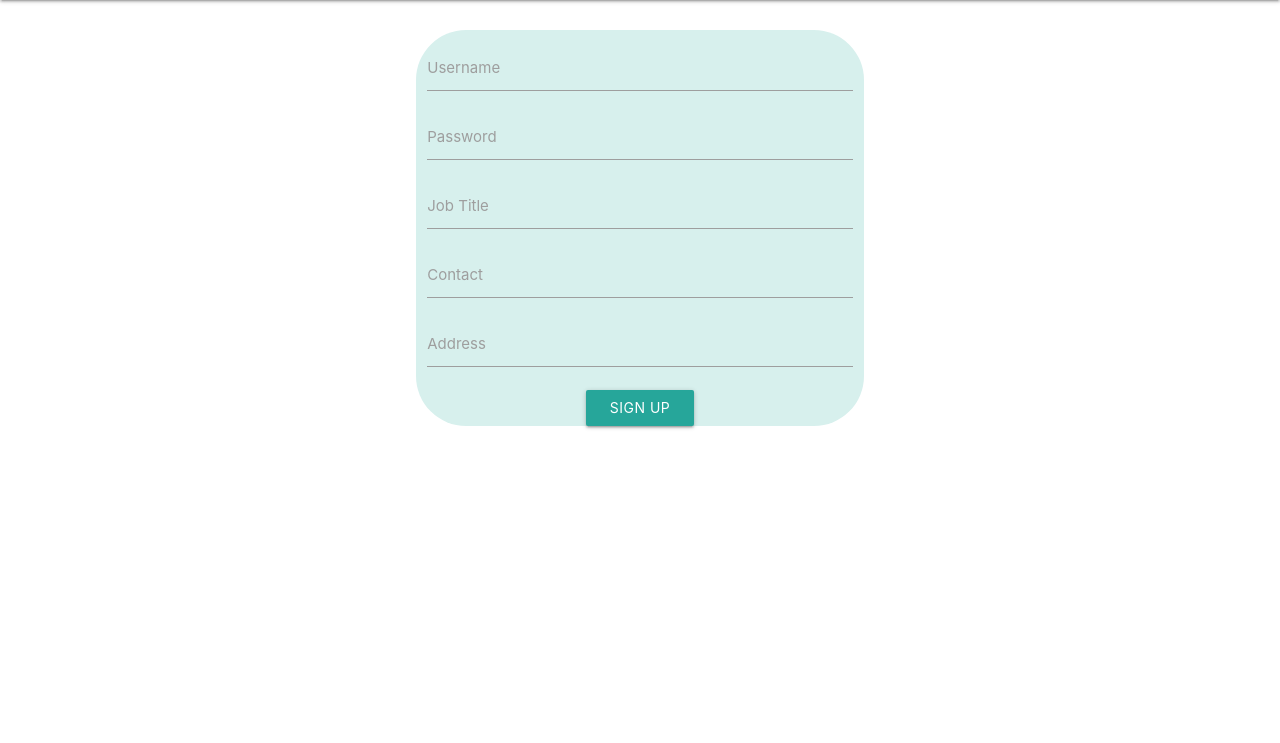
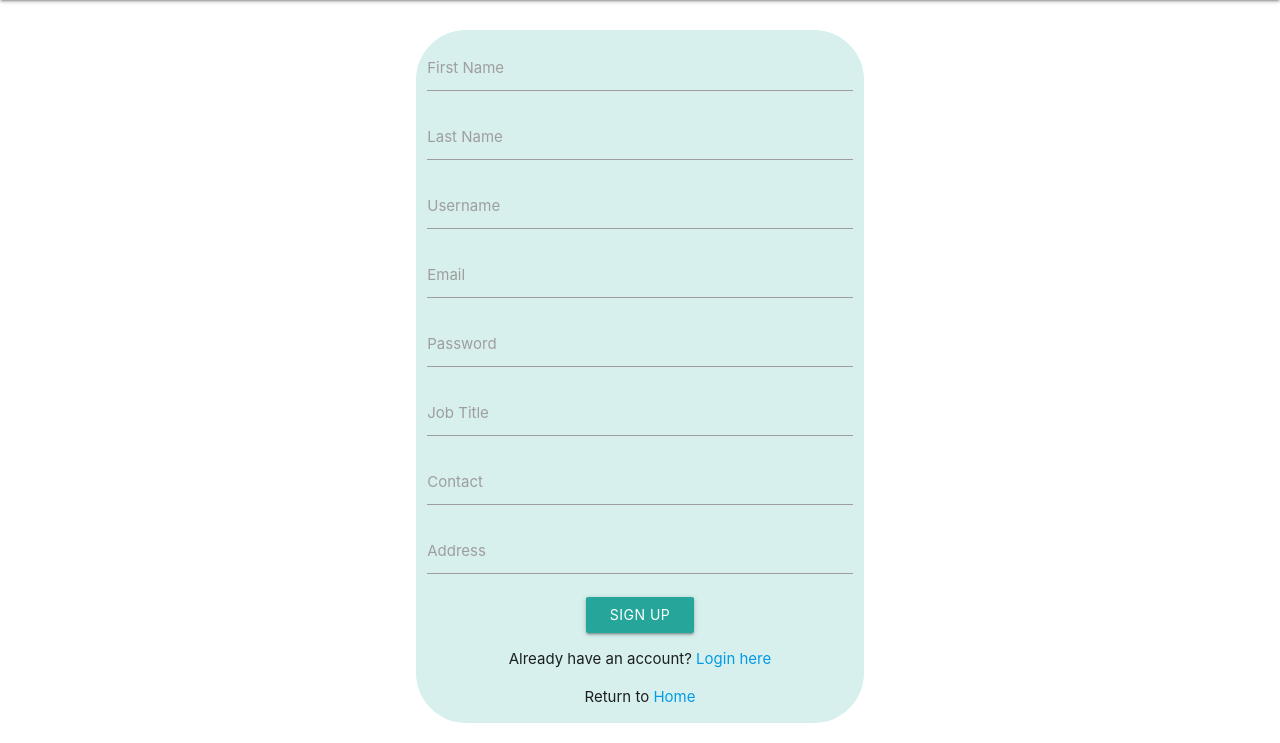
Before and after one commit to OjoreKanneh/EmployeePortal_Ojore, a Flask app: template App/templates/signup.html in a window 1280 px wide. Shown: the part 64-807 px from the top of the page. Before the commit the page ends 493 px from the top, so only its background shows below. Run offline with Flask 3, Linux system fonts and the light colour scheme; the template is opened without the code that fills it, so the values that code supplies are empty.

Commit message:
Update signup.html

```diff
--- a/App/templates/signup.html
+++ b/App/templates/signup.html
@@ -7,6 +7,14 @@
   <!-- Include Materialize CSS -->
   <link rel="stylesheet" href="https://cdnjs.cloudflare.com/ajax/libs/materialize/1.0.0/css/materialize.min.css">
   <style>
+    .flash-messages {
+      padding: 10px;
+      background-color: #ffebee; /* Light red color, you can adjust this */
+      color: #c62828; /* Dark red color, you can adjust this */
+      border-radius: 5px;
+      margin-bottom: 20px;
+    }
+
     .signup-box {
       background-color: #d7f0ed;
       padding: 100px;
@@ -30,28 +38,54 @@
     </div>
   </nav>
 
+
+
   <div class="container">
+    <!-- Flashed messages -->
+    {% with messages = get_flashed_messages() %}
+    {% if messages %}
+    <div class="flash-messages">
+      {% for message in messages %}
+      <p>{{ message }}</p>
+      {% endfor %}
+    </div>
+    {% endif %}
+    {% endwith %}
+
+
     <div class="row">
       <div class="col s12 m6 offset-m3 signup-box">
         <form method="POST">
           <div class="input-field">
-            <input id="username" type="text" class="validate" name="username">
+            <input id="firstName" type="text" class="validate" name="firstName" value="{{ form_data.get('firstName') }}">
+            <label for="firstName">First Name</label>
+          </div>
+          <div class="input-field">
+            <input id="lastName" type="text" class="validate" name="lastName" value="{{ form_data.get('lastName') }}">
+            <label for="lastName">Last Name</label>
+          </div>
+          <div class="input-field">
+            <input id="username" type="text" class="validate" name="username" value="{{ form_data.get('username') }}">
             <label for="username">Username</label>
           </div>
           <div class="input-field">
-            <input id="password" type="password" class="validate" name="password">
+            <input id="email" type="email" class="validate" name="email" >
+            <label for="email">Email</label>
+          </div>
+          <div class="input-field">
+            <input id="password" type="password" class="validate" name="password"value="{{ form_data.get('password') }}">
             <label for="password">Password</label>
           </div>
           <div class="input-field">
-            <input id="jobTitle" type="text" class="validate" name="jobTitle">
+            <input id="jobTitle" type="text" class="validate" name="jobTitle" value="{{ form_data.get('jobTitle') }}">
             <label for="jobTitle">Job Title</label>
           </div>
           <div class="input-field">
-            <input id="contact" type="number" class="validate" name="contact">
+            <input id="contact" type="number" class="validate" name="contact" value="{{ form_data.get('contact') }}">
             <label for="contact">Contact</label>
           </div>
           <div class="input-field">
-            <input id="address" type="text" class="validate" name="address">
+            <input id="address" type="text" class="validate" name="address" value="{{ form_data.get('address') }}">
             <label for="address">Address</label>
           </div>
           <div class="center-align">
@@ -60,6 +94,9 @@
             </button>
           </div>
         </form>
+
+        <p class="center-align">Already have an account? <a href="/login">Login here</a></p>
+        <p class="center-align">Return to <a href="/">Home</a></p>
       </div>
     </div>
   </div>
```
